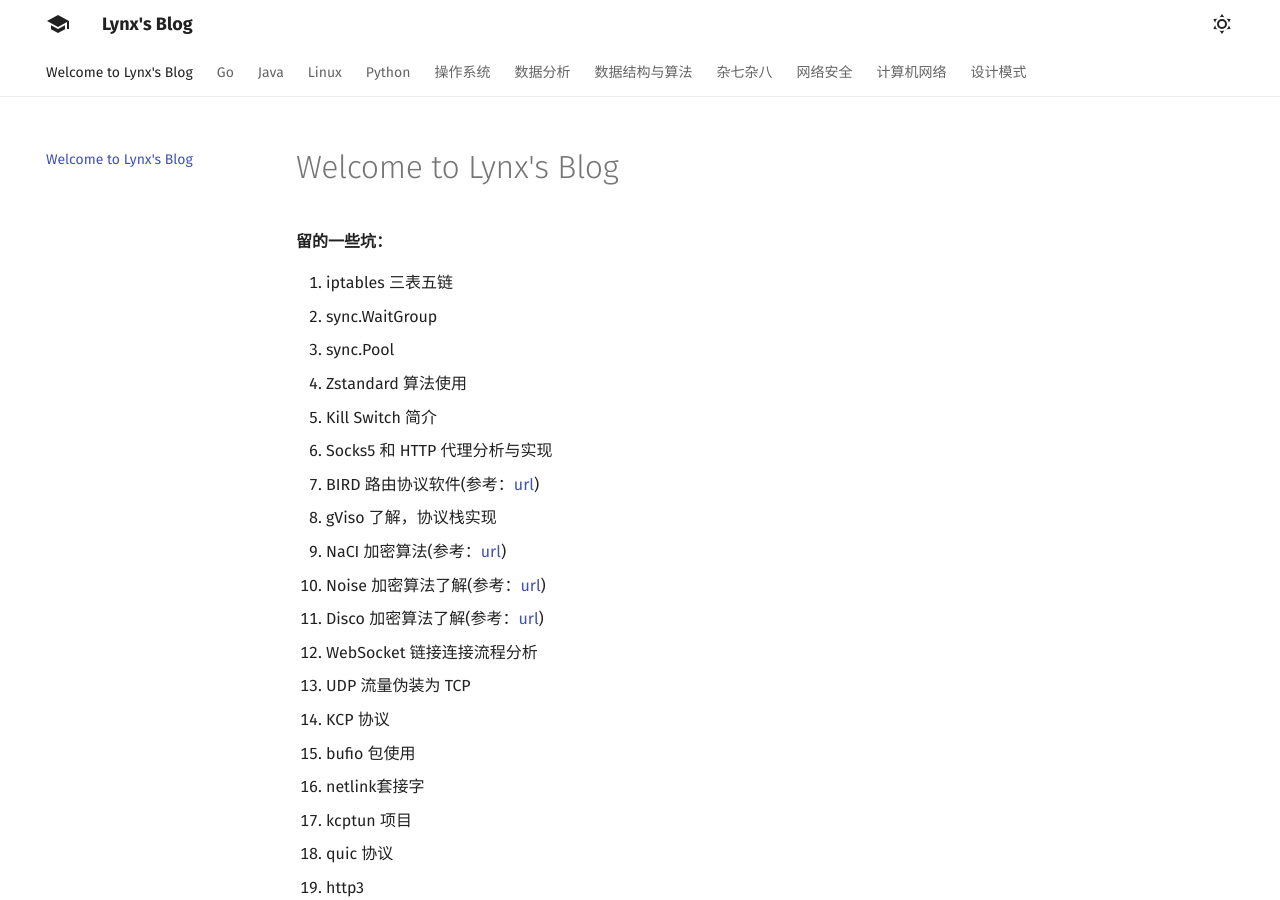
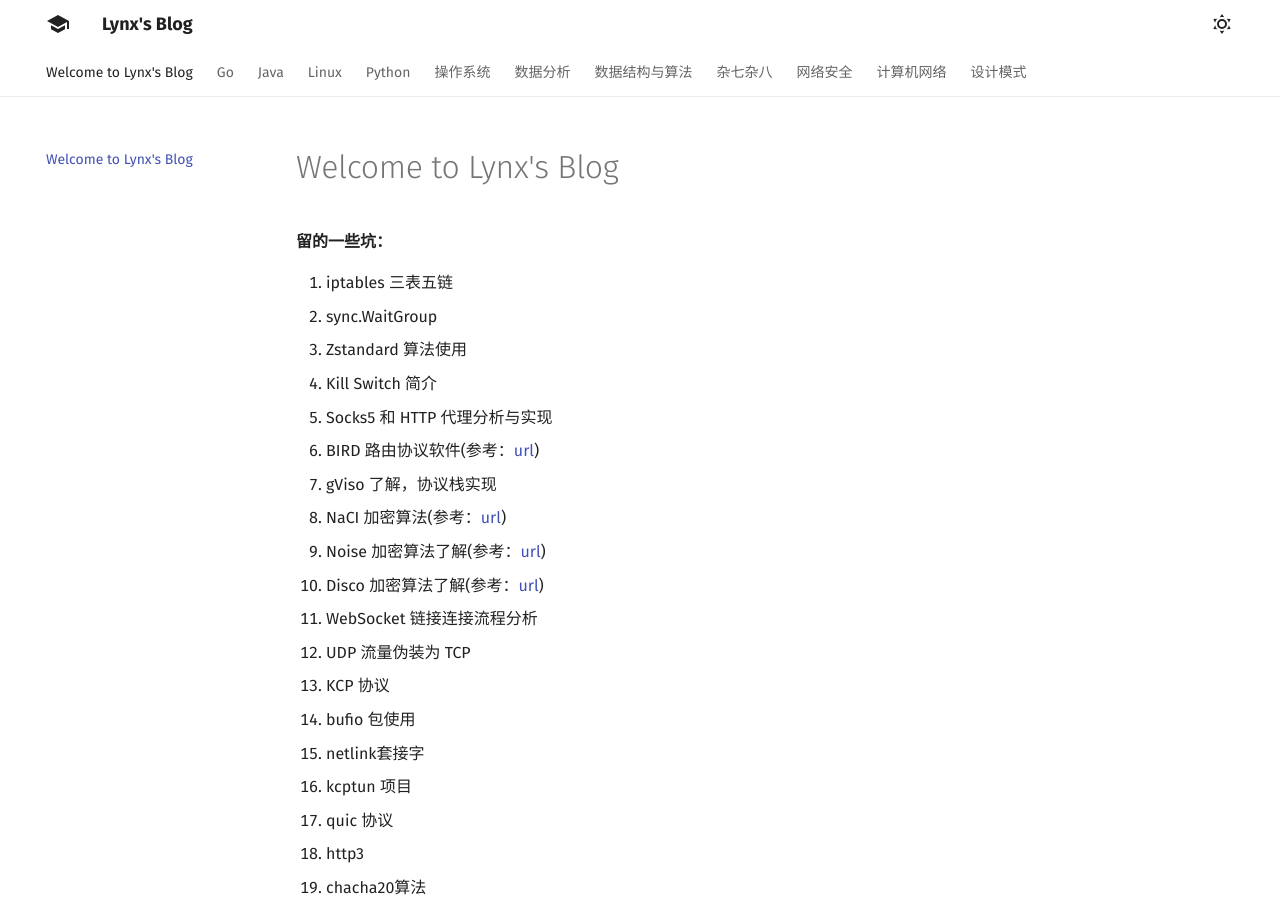
Before and after one commit to 1314liuwei/blog, an MkDocs documentation site: the page built from docs/index.md, in a window 1280 px wide and 900 px high. Built offline with MkDocs 1.6.1 and Material for MkDocs 9.7.7, drawn with Linux system fonts in a browser that asks for light colours.

Commit message:
2023/09/13 周三

```diff
--- a/docs/index.md
+++ b/docs/index.md
@@ -4,7 +4,6 @@
 
 1. iptables 三表五链
 2. sync.WaitGroup
-3. sync.Pool
 4. Zstandard 算法使用
 5. Kill Switch 简介
 6. Socks5 和 HTTP 代理分析与实现
```
